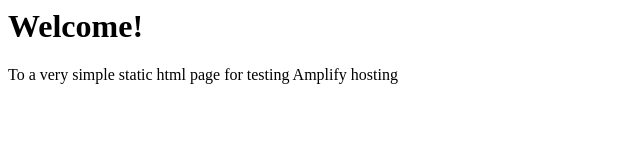
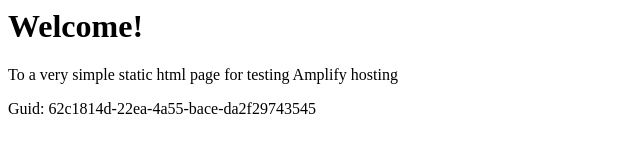
Before and after one commit to aws-aemilia-sin/Github-PR-Commit-Integration-Test-DoNotTouch-GitHubAutoBuildCanaryTest-v1-preprod-ap-southeast-1, a website: page src/index.html in a window 1280 px wide. Shown: the whole page, without its empty margins (0-640 px from the left). Drawn offline with Linux system fonts and the light colour scheme.

Commit message:
commit from integ tests

```diff
--- a/src/index.html
+++ b/src/index.html
@@ -1,3 +1,5 @@
+
+
 <html lang="en">
 
 <head>
@@ -10,6 +12,6 @@
 <body>
     <h1>Welcome!</h1>
     <p>To a very simple static html page for testing Amplify hosting</p>
-</body>
+    <p>Guid: 62c1814d-22ea-4a55-bace-da2f29743545</p></body>
 
 </html>
```
